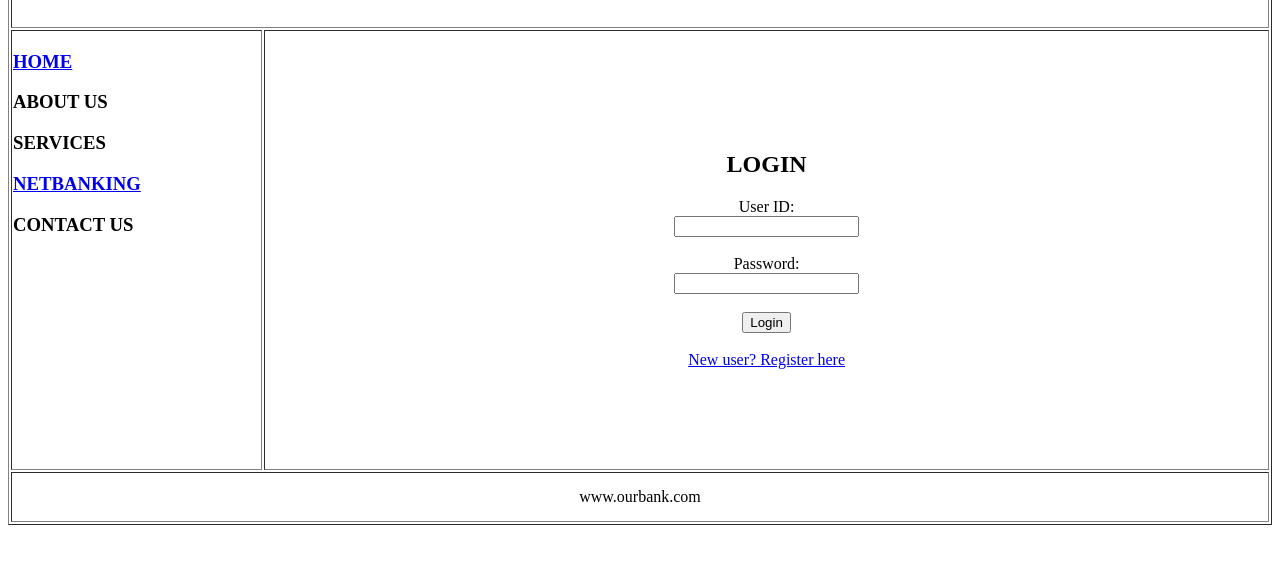
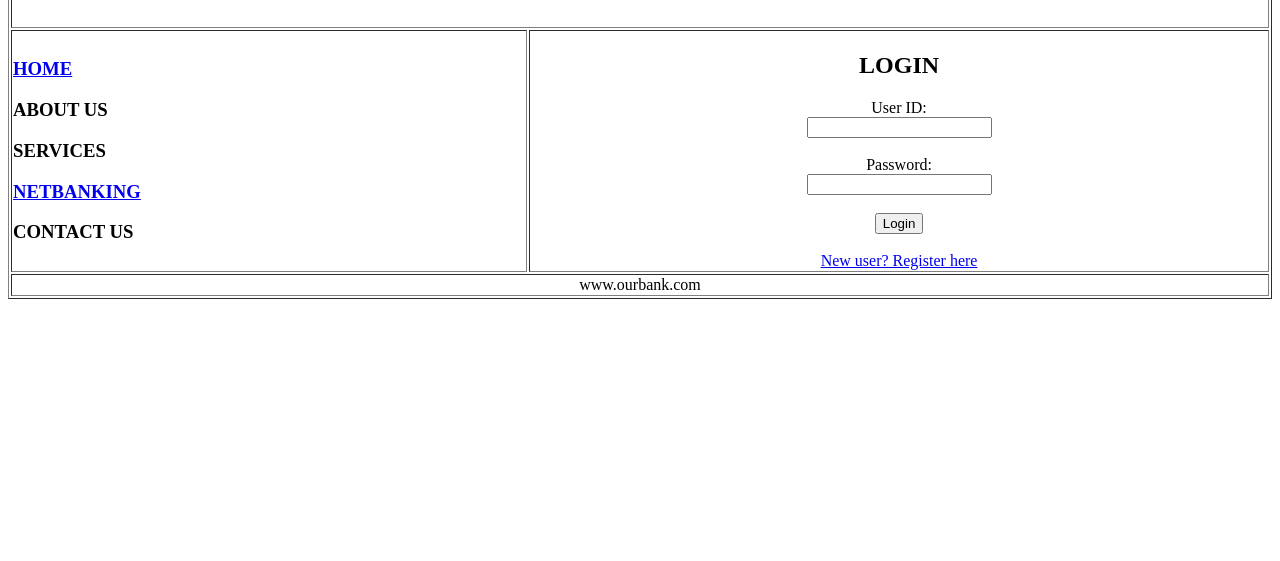
Before and after one commit to abhbhi/UI-Module-1, a plain HTML site: page login.html in a window 1280 px wide. Shown: the part 83-644 px from the top of the page. Drawn offline with Linux system fonts and the light colour scheme.

Commit message:
corrected

```diff
--- a/login.html
+++ b/login.html
@@ -7,7 +7,7 @@
 
 <body>
 
-    <table border="1" width="100%" height="600">
+    <table border="1" width="100%">
 
         <tr height="100">
             <th colspan="2">
@@ -16,8 +16,7 @@
         </tr>
 
         <tr>
-            <!-- Sidebar -->
-            <td width="20%" valign="top">
+            <td>
                 <h3><a href="index.html">HOME</a></h3>
                 <h3>ABOUT US</h3>
                 <h3>SERVICES</h3>
@@ -25,7 +24,6 @@
                 <h3>CONTACT US</h3>
             </td>
 
-            <!-- Center Content -->
             <td align="center">
                 <h2>LOGIN</h2>
 
@@ -43,8 +41,10 @@
             </td>
         </tr>
 
-        <tr height="50">
-            <td colspan="2" align="center">www.ourbank.com</td>
+        <tr>
+            <td colspan="2" align="center">
+                www.ourbank.com
+            </td>
         </tr>
 
     </table>
```
Also changed, not shown: index.html (+3 -10 lines), register.html (+3 -4 lines).
